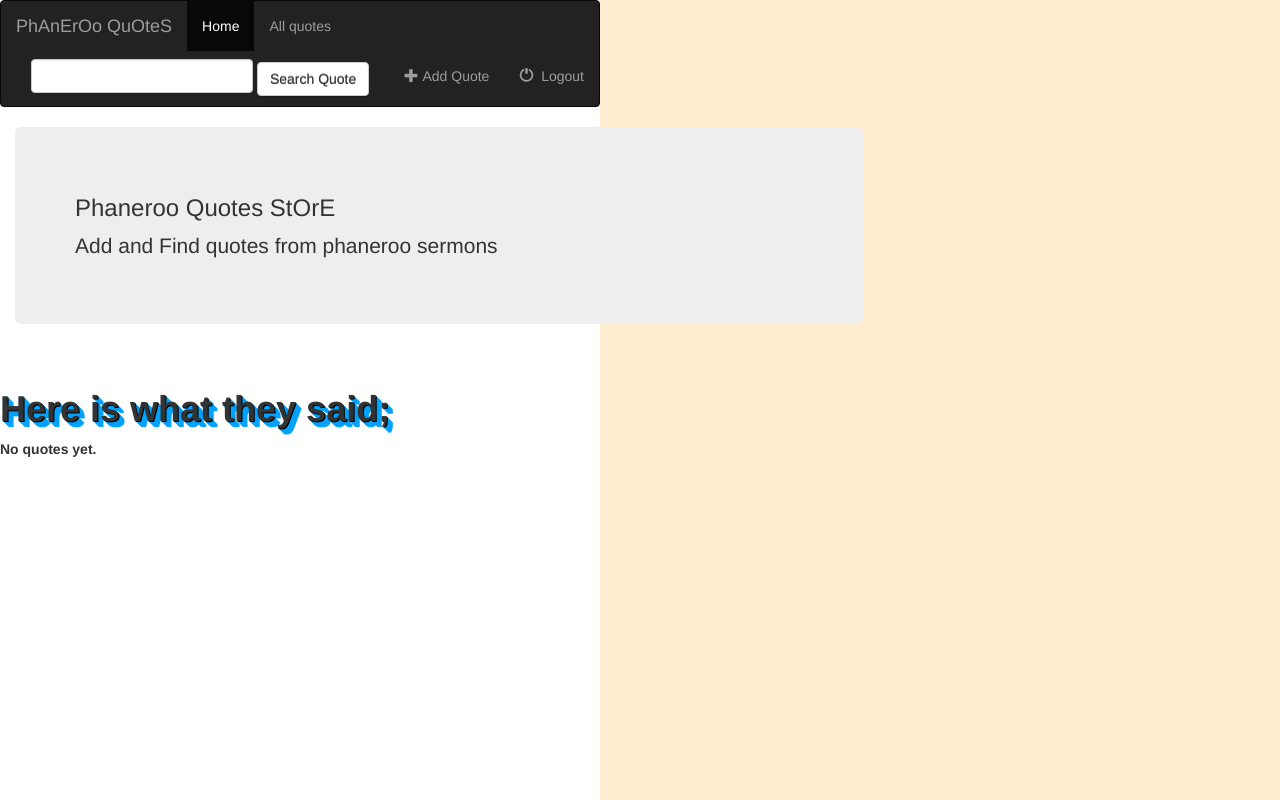
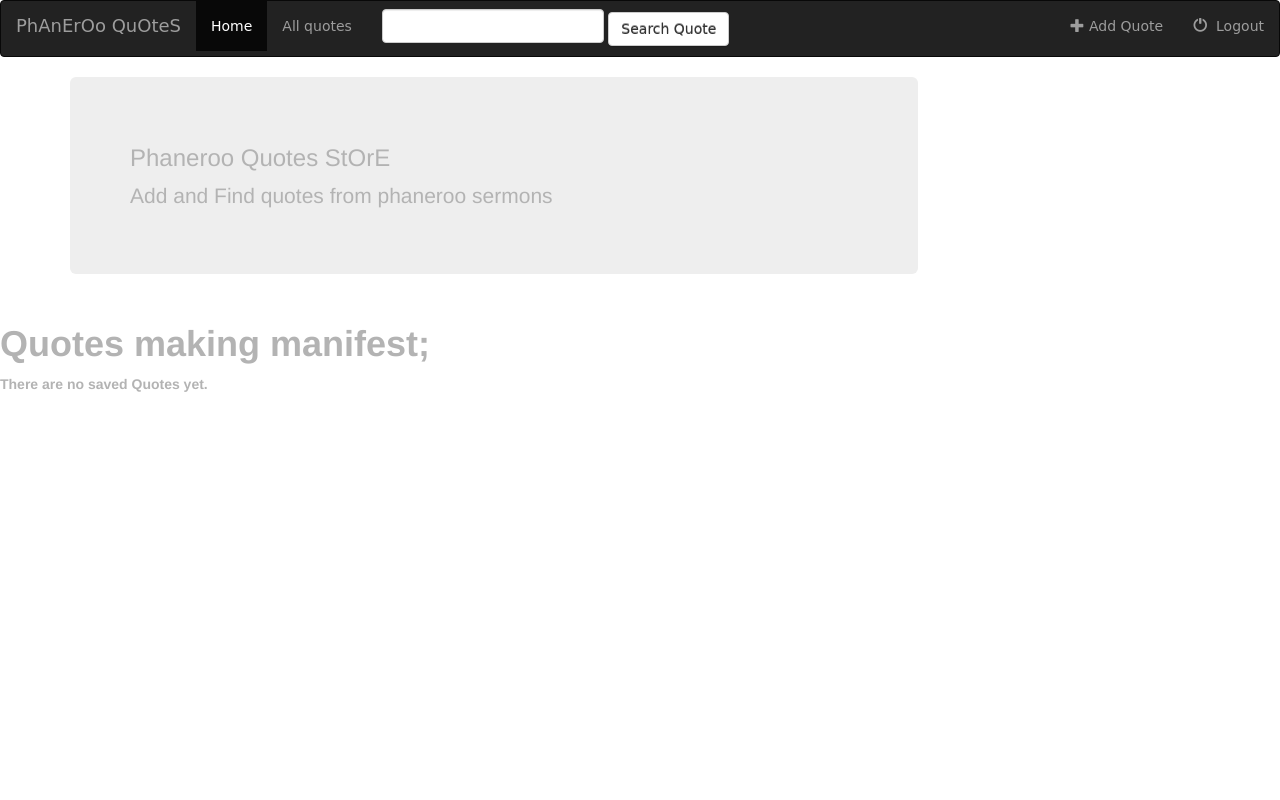
Before and after one commit to scott45/Quotes-application, a Django app: page /index/ in a window 1280 px wide. Run offline with Django 3.2, Linux system fonts and the light colour scheme; some libraries are stand-ins or nearby versions.

Commit message:
added applicaton templates

```diff
--- a/static/css/main.css
+++ b/static/css/main.css
@@ -1,48 +1,34 @@
-/*
-  Quotes css theme by Scott
-*/
-@import url(http://fonts.googleapis.com/css?family=Passion+One);
-
-html, body {
-    margin: 0;
-    padding: 0;
-    height: 100%;
-    font: 14px/21px Helvetica, Sans-Serif;
+h1 {
+    color: greenyellow;
+    font-family: 'Passion One', cursive;
 }
 
-html {
-    color: #111;
-    background: blanchedalmond;
+h2 {
+    color: orange;
+    font-family: 'Passion One', cursive;
 }
 
-body {
-    margin: 0 auto;
-    min-height: 100%;
-    position: relative;
-    max-width: 600px;
-}
-
-h1, h2, h3, h4, h5, h6 {
-    color: greenyellow;
-}
-
-h1 {
-    font-family: 'Passion One', cursive;
-    font-weight: normal;
-    padding: 15px 0 0 0;
-    font-size: 3em;
-    text-shadow: 1px 1px #000, 2px 2px #02a2fe, 3px 3px #02a2fe, 4px 4px #02a2fe, 5px 5px #02a2fe, 6px 6px #02a2fe;
+div {
+    color: #b3b3b3;
 }
 
 a {
-    background: bottom;
+    background: floralwhite;
     color: #00399C;
     text-decoration: none;
 }
 
-h2 a {
-    background: transparent;
-    color: orange;
+body {
+    font-family: "Times", Verdana, Arial, sans-serif cursive;
+    margin: 5px;
+    background: black no-repeat fixed center top;
+    color: #f9fff9;
+}
+
+nav {
+    font-family: cursive;
+    color: lawngreen;
+    background-color: transparent;
 }
 
 button, input[type="button"], input[type="reset"], input[type="submit"]
--- a/templates/index.html
+++ b/templates/index.html
@@ -5,15 +5,15 @@
 {% block title %}{{ quotes }}{% endblock %}
 
 {% block body_block %}
-    <h1><strong>Here is what they said;</strong></h1>
+    <h1><strong>Quotes making manifest;</strong></h1>
           {% if quotes %}
             <ul>
-                {% for quote in all_quotes %}
+                {% for quote in quotes %}
                  <!-- Following line changed to add an HTML hyperlink -->
-                <li><a href="{% url 'detail' quote.id %}">{{ quote.title }}</a></li><br/>
+                <li><a href="{{ quote_list }}">{{ quote }}</a></li><br/>
                 {% endfor %}
             </ul>
         {% else %}
-            <strong>No quotes yet.</strong>
+            <strong>There are no saved Quotes yet.</strong>
         {% endif %}
 {% endblock %}
--- a/templates/quotes/available_quote.html
+++ b/templates/quotes/available_quote.html
@@ -13,7 +13,7 @@
                 <li><a href="{{ quote_list }}">{{ quote }}</a></li><br/>
                 {% endfor %}
             </ul>
-        {% else %}
+          {% else %}
             <strong>There are no saved Quotes yet.</strong>
-        {% endif %}
+          {% endif %}
 {% endblock %}
```
Also changed, not shown: db.sqlite3.
